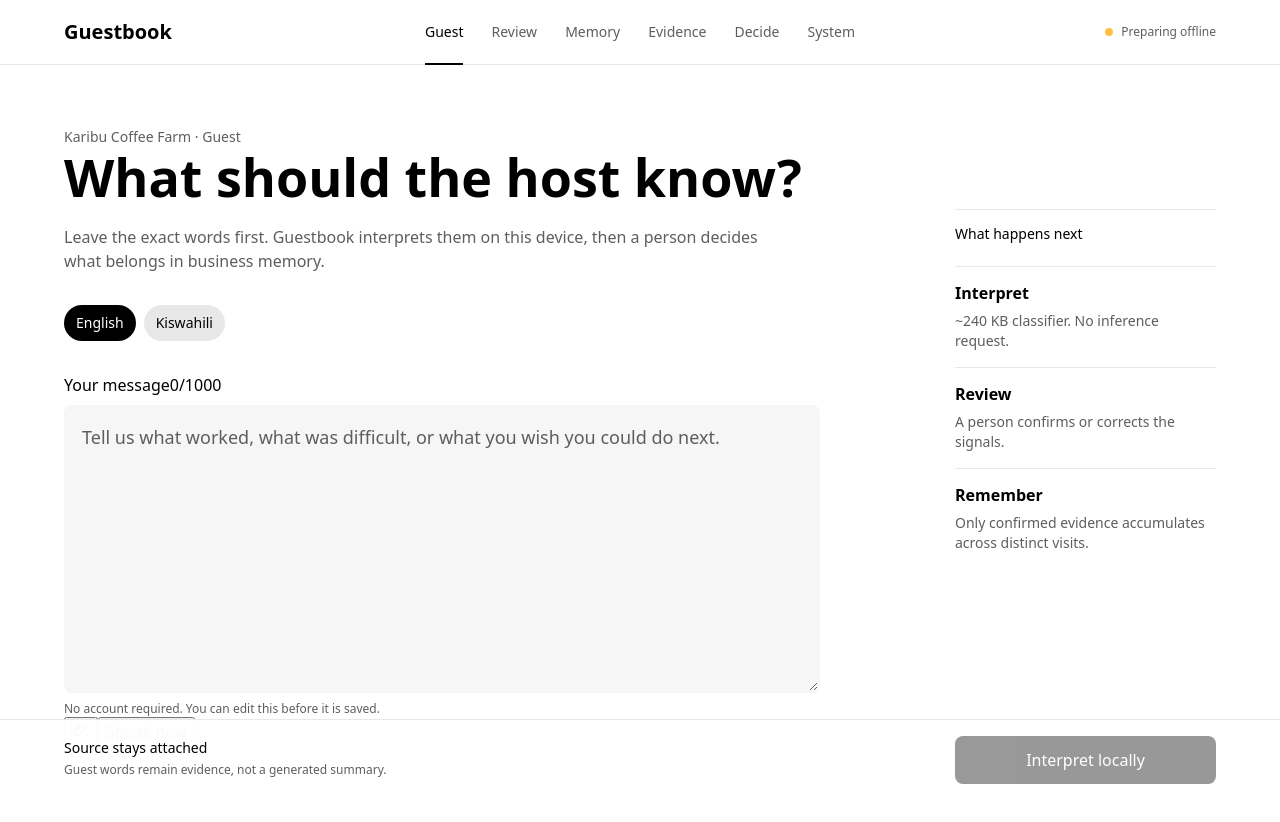
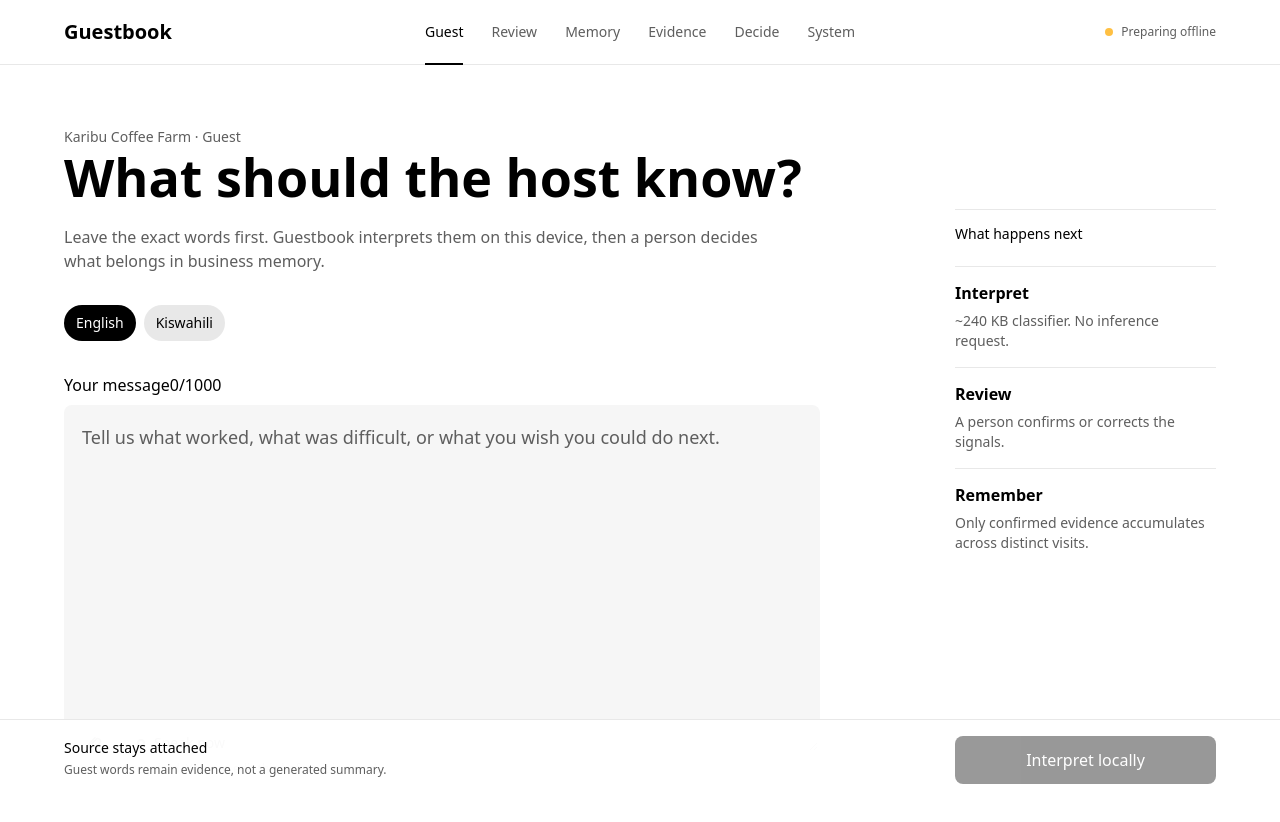
Before and after one commit to Davemafy/Guestbook, a React (Vite) app: page / in a window 1280 px wide. Shown: the top 822 px of the page. Built offline with nearby package versions, Linux system fonts and the light colour scheme.

Commit message:
style: integrate live voice waveform into composer

```diff
--- a/src/styles.css
+++ b/src/styles.css
@@ -1518,3 +1518,188 @@ button:disabled {
     bottom: 64px;
   }
 }
+
+/* Voice composer */
+.message-composer {
+  position: relative;
+  margin-top: 4px;
+}
+
+.message-composer .base-field {
+  gap: 8px;
+}
+
+.message-composer .base-textarea {
+  min-height: 232px;
+  padding-bottom: 76px;
+}
+
+.message-composer.is-listening .base-textarea {
+  border-color: var(--content-primary);
+  background: var(--background-primary);
+}
+
+.composer-controls {
+  position: absolute;
+  left: 12px;
+  right: 12px;
+  bottom: 12px;
+  min-height: 44px;
+  display: flex;
+  align-items: center;
+  gap: 8px;
+  pointer-events: none;
+}
+
+.composer-controls > * {
+  pointer-events: auto;
+}
+
+.composer-icon-button,
+.composer-voice-button,
+.stop-listening {
+  border: 1px solid var(--background-tertiary);
+  background: var(--background-primary);
+  color: var(--content-primary);
+  font: inherit;
+  cursor: pointer;
+}
+
+.composer-icon-button {
+  width: 40px;
+  height: 40px;
+  border-radius: 8px;
+  display: grid;
+  place-items: center;
+}
+
+.composer-voice-button {
+  height: 40px;
+  padding: 0 14px 0 12px;
+  border-radius: 8px;
+  display: inline-flex;
+  align-items: center;
+  gap: 9px;
+  font-size: 14px;
+  line-height: 20px;
+  font-weight: 500;
+}
+
+.composer-icon-button:hover,
+.composer-voice-button:hover,
+.stop-listening:hover {
+  background: var(--background-secondary);
+}
+
+.mic-dot {
+  width: 8px;
+  height: 8px;
+  border: 2px solid currentColor;
+  border-radius: 999px;
+  position: relative;
+}
+
+.mic-dot::after {
+  content: "";
+  position: absolute;
+  width: 2px;
+  height: 4px;
+  left: 1px;
+  bottom: -5px;
+  background: currentColor;
+  border-radius: 2px;
+}
+
+.listening-control {
+  flex: 1;
+  min-width: 0;
+  height: 44px;
+  padding: 0 8px 0 12px;
+  border: 1px solid var(--content-primary);
+  border-radius: 8px;
+  background: var(--background-primary);
+  display: grid;
+  grid-template-columns: auto minmax(72px, 1fr) auto;
+  align-items: center;
+  gap: 12px;
+}
+
+.listening-label {
+  display: inline-flex;
+  align-items: center;
+  gap: 8px;
+  white-space: nowrap;
+  font-size: 13px;
+  line-height: 18px;
+  font-weight: 500;
+}
+
+.record-dot {
+  width: 8px;
+  height: 8px;
+  border-radius: 50%;
+  background: var(--negative);
+  animation: recordPulse 1.2s ease-in-out infinite;
+}
+
+.audio-visualizer {
+  width: 100%;
+  height: 28px;
+  display: block;
+}
+
+.stop-listening {
+  height: 30px;
+  padding: 0 10px;
+  border-color: transparent;
+  border-radius: 6px;
+  font-size: 12px;
+  line-height: 16px;
+  font-weight: 500;
+}
+
+@keyframes recordPulse {
+  0%, 100% { opacity: 1; transform: scale(1); }
+  50% { opacity: .45; transform: scale(.78); }
+}
+
+@media (prefers-reduced-motion: reduce) {
+  .record-dot { animation: none; }
+}
+
+@media (max-width: 640px) {
+  .message-composer .base-textarea {
+    min-height: 196px;
+    padding-bottom: 72px;
+  }
+
+  .composer-controls {
+    left: 8px;
+    right: 8px;
+    bottom: 8px;
+  }
+
+  .composer-icon-button {
+    width: 38px;
+    height: 38px;
+  }
+
+  .composer-voice-button {
+    height: 38px;
+  }
+
+  .listening-control {
+    height: 40px;
+    grid-template-columns: auto minmax(52px, 1fr) auto;
+    gap: 8px;
+    padding-left: 10px;
+  }
+
+  .listening-label {
+    font-size: 12px;
+  }
+
+  .audio-visualizer {
+    height: 24px;
+  }
+}
```
